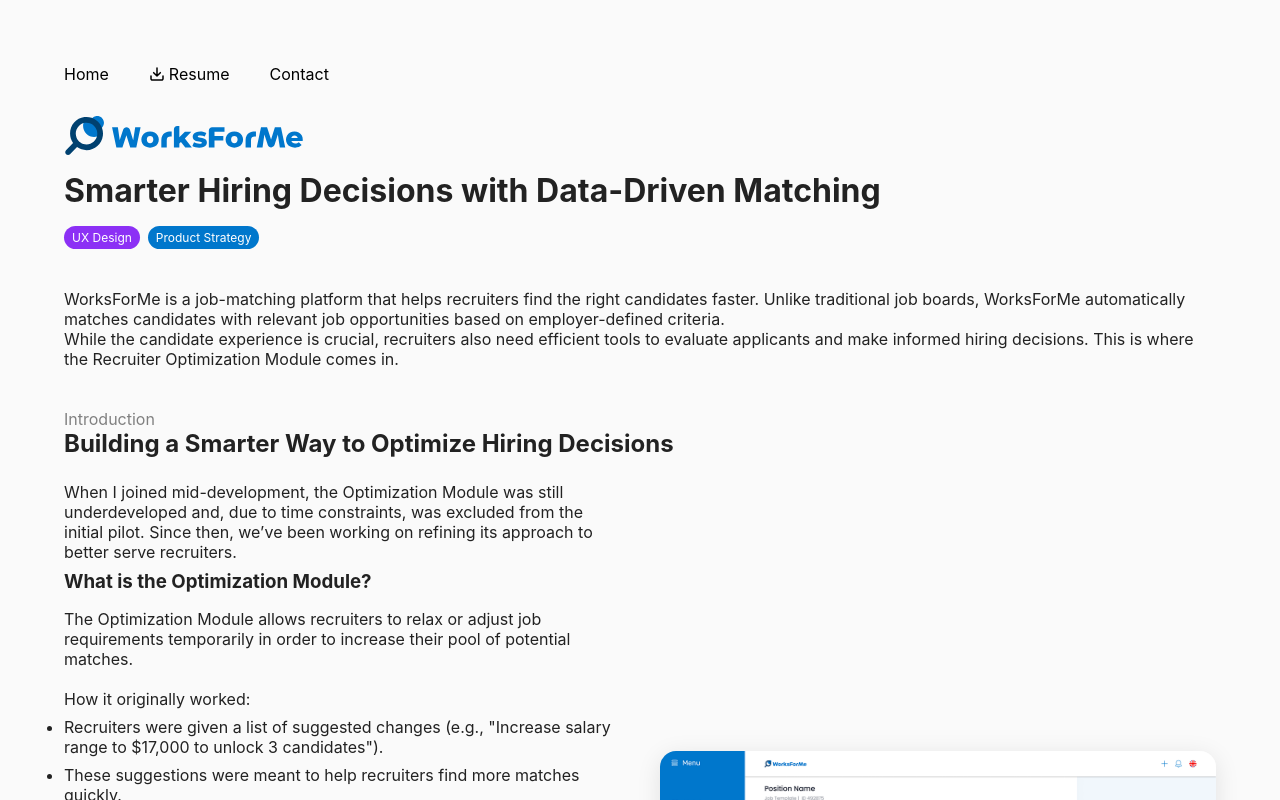
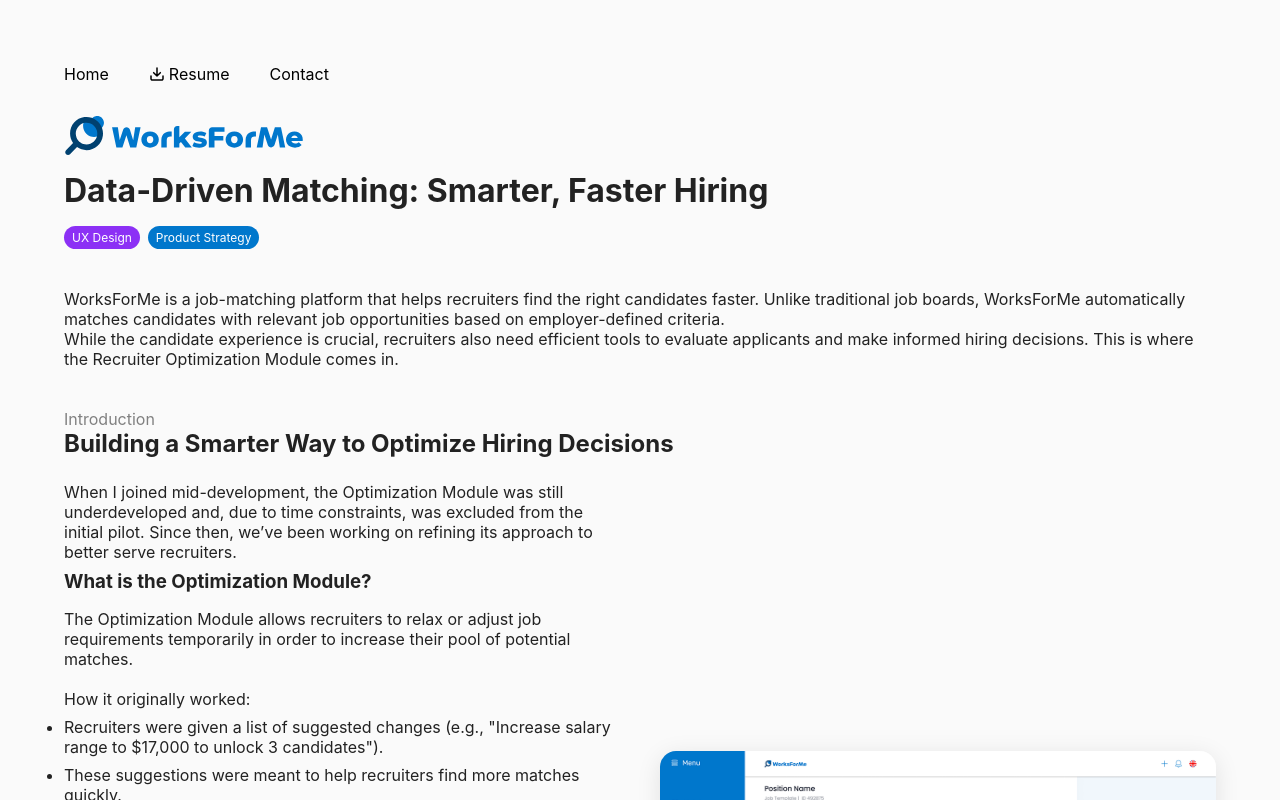
Before and after one commit to RoyiKatz1/RoyiKatz1.github.io, a React (Vite) app: page /case-study/worksforme-recruiter in a window 1280 px wide. Shown: the top 800 px of the page. Built offline with nearby package versions, Linux system fonts and the light colour scheme.

Commit message:
case study titles change

```diff
--- a/src/index.css
+++ b/src/index.css
@@ -14,7 +14,7 @@
 	padding: clamp(32px, 5vw, 128px);
 
 	/* Set max width for better readability */
-	/* max-width: 1800px; */
+	max-width: 1800px;
 	margin: 0 auto;
 }
 
--- a/src/pages/CaseStudyW4MOnboarding.tsx
+++ b/src/pages/CaseStudyW4MOnboarding.tsx
@@ -48,7 +48,7 @@
 			<ProgressBar />
 
 			<CaseStudyHeader
-				title="Improving Engagement Through UX"
+				title="How UX Fixes Increased Completion Rates to 70%"
 				logo={logoW4M}
 				tags={[
 					{ text: "UX Design", category: "ux" },
--- a/src/pages/CaseStudyW4MRecruiter.tsx
+++ b/src/pages/CaseStudyW4MRecruiter.tsx
@@ -26,7 +26,7 @@
 		<div className="case-study-page">
 			<ProgressBar />
 			<CaseStudyHeader
-				title="Smarter Hiring Decisions with Data-Driven Matching"
+				title="Data-Driven Matching: Smarter, Faster Hiring"
 				logo={logoW4M}
 				tags={[
 					{ text: "UX Design", category: "ux" },
```
Also changed, not shown: 4 other files (tests, documents, lock files or other folders).
